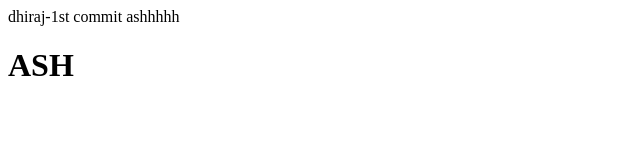
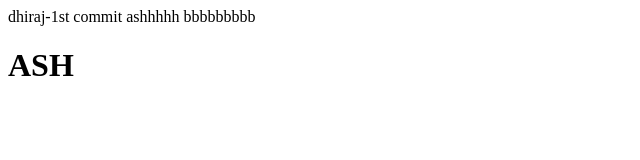
Before and after one commit to dhirajinchalkaranji/sih-try, a plain HTML site: page index.html in a window 1280 px wide. Shown: the whole page, without its empty margins (0-640 px from the left). Drawn offline with Linux system fonts and the light colour scheme.

Commit message:
commit-5

```diff
--- a/index.html
+++ b/index.html
@@ -11,6 +11,7 @@
     <body>
         dhiraj-1st commit
         ashhhhh
+        bbbbbbbbb
         <h1>ASH</h1>
     </body>
 
```
